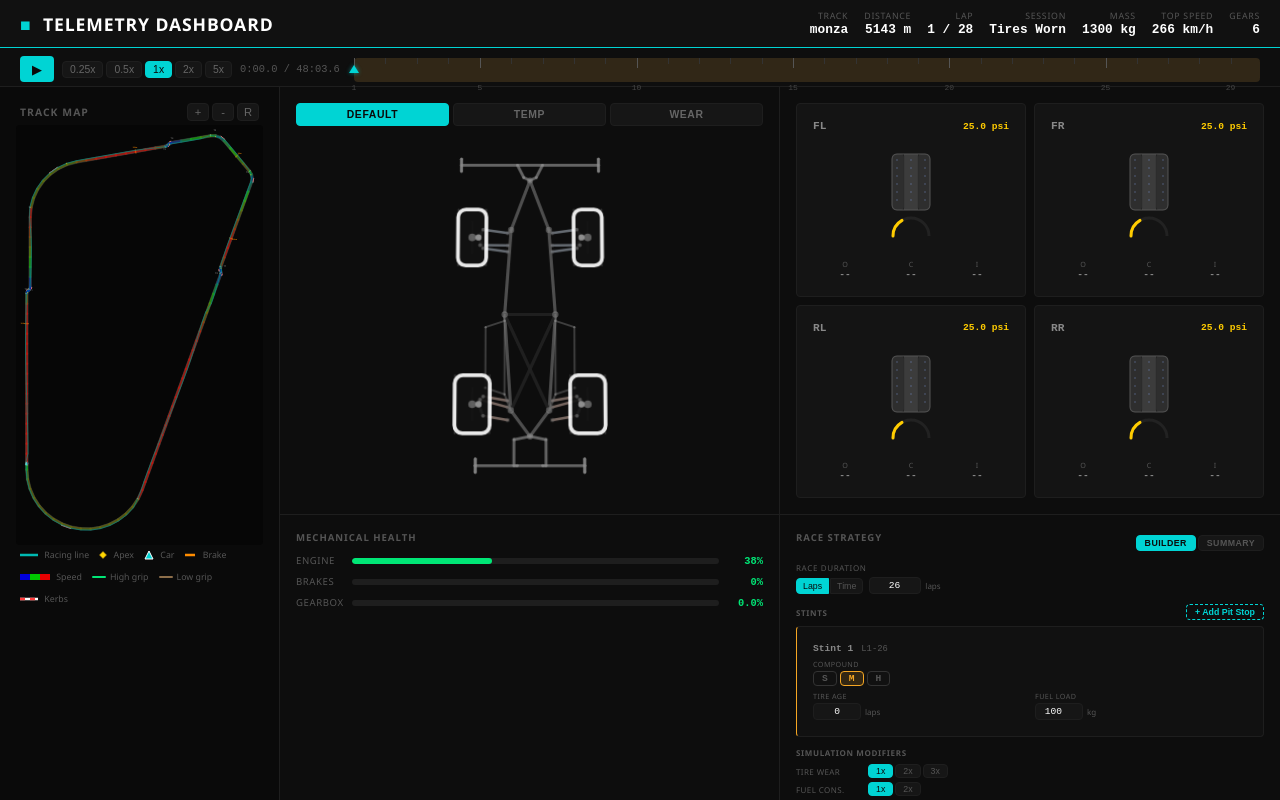
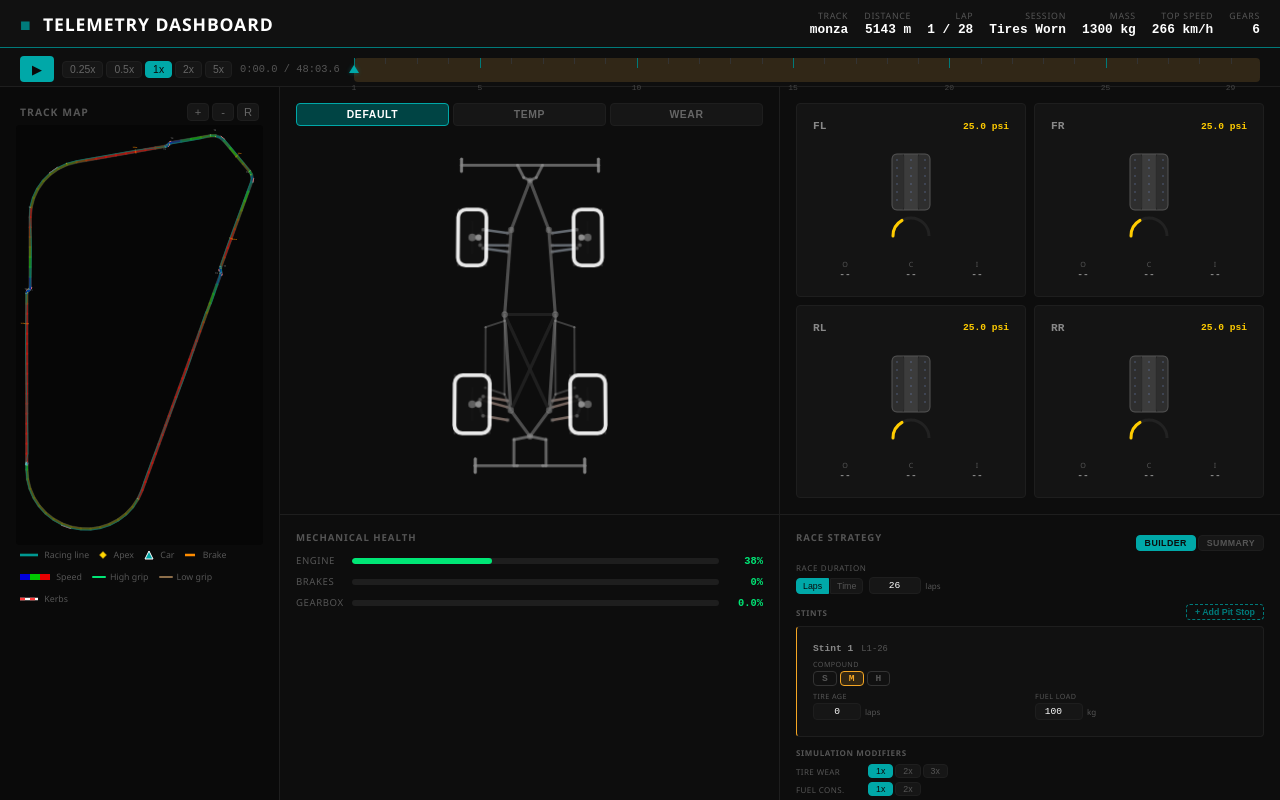
Before and after one commit to Reconnecting18/Telemetry-Simulation, a React (Vite) app in the folder web/: page / in a window 1280 px wide. Built offline with nearby package versions, Linux system fonts and the light colour scheme.

Commit message:
fix: theme cyan accent tone down

```diff
--- a/web/src/App.css
+++ b/web/src/App.css
@@ -10,7 +10,7 @@ body {
 /* ---- Header ---- */
 header {
   background: #111111;
-  border-bottom: 1px solid #00d4d4;
+  border-bottom: 1px solid #007a7a;
   padding: 10px 20px;
   display: flex;
   align-items: center;
@@ -26,7 +26,7 @@ header {
   white-space: nowrap;
 }
 
-.accent { color: #00d4d4; margin-right: 6px; }
+.accent { color: #007a7a; margin-right: 6px; }
 
 .header-stats {
   display: flex;
@@ -127,7 +127,7 @@ header {
 }
 
 .play-btn {
-  background: #00d4d4;
+  background: #00a8a8;
   color: #0a0a0a;
   border: none;
   border-radius: 4px;
@@ -139,7 +139,7 @@ header {
   align-items: center;
   justify-content: center;
 }
-.play-btn:hover { background: #00e8e8; }
+.play-btn:hover { background: #00bcbc; }
 
 .time-display {
   font-family: 'Courier New', monospace;
@@ -162,11 +162,11 @@ header {
   cursor: pointer;
 }
 .speed-btn.active {
-  background: #00d4d4;
+  background: #00a8a8;
   color: #0a0a0a;
-  border-color: #00d4d4;
+  border-color: #00a8a8;
 }
-.speed-btn:hover:not(.active) { border-color: #00d4d4; }
+.speed-btn:hover:not(.active) { border-color: #007a7a; }
 
 /* Race Timeline Bar */
 .race-timeline {
@@ -199,7 +199,7 @@ header {
 }
 .lap-tick.major {
   height: 10px;
-  background: #555555;
+  background: #007a7a;
 }
 
 .timeline-progress {
@@ -207,7 +207,7 @@ header {
   top: 0;
   left: 0;
   height: 100%;
-  background: rgba(0, 212, 212, 0.08);
+  background: rgba(0, 68, 68, 0.25);
   border-radius: 4px 0 0 4px;
   pointer-events: none;
 }
@@ -217,7 +217,7 @@ header {
   top: -2px;
   transform: translateX(-5px);
   pointer-events: none;
-  filter: drop-shadow(0 0 2px rgba(0,212,212,0.6));
+  filter: drop-shadow(0 0 2px rgba(0,168,168,0.4));
   z-index: 2;
 }
 
@@ -295,7 +295,7 @@ header {
   align-items: center;
   justify-content: center;
 }
-.map-btn:hover { border-color: #00d4d4; color: #ffffff; }
+.map-btn:hover { border-color: #007a7a; color: #ffffff; }
 
 .track-map-viewport {
   flex: 1;
@@ -387,11 +387,11 @@ header {
   transition: all 0.15s;
 }
 .toggle-btn.active {
-  background: #00d4d4;
-  color: #0a0a0a;
-  border-color: #00d4d4;
+  background: #004444;
+  color: #ffffff;
+  border-color: #00a8a8;
 }
-.toggle-btn:hover:not(.active) { border-color: #00d4d4; color: #888888; }
+.toggle-btn:hover:not(.active) { border-color: #007a7a; color: #888888; }
 
 .car-svg {
   display: block;
@@ -554,8 +554,8 @@ header {
   letter-spacing: 0.05em;
   cursor: pointer;
 }
-.strat-view-btn.active { background: #00d4d4; color: #0a0a0a; border-color: #00d4d4; }
-.strat-view-btn:hover:not(.active):not(:disabled) { border-color: #00d4d4; color: #888888; }
+.strat-view-btn.active { background: #00a8a8; color: #0a0a0a; border-color: #00a8a8; }
+.strat-view-btn:hover:not(.active):not(:disabled) { border-color: #007a7a; color: #888888; }
 .strat-view-btn:disabled { opacity: 0.3; cursor: default; }
 
 /* -- Strategy Builder -- */
@@ -591,7 +591,7 @@ header {
 }
 .strat-dur-btn:first-child { border-radius: 4px 0 0 4px; }
 .strat-dur-btn:last-child  { border-radius: 0 4px 4px 0; }
-.strat-dur-btn.active { background: #00d4d4; color: #0a0a0a; border-color: #00d4d4; }
+.strat-dur-btn.active { background: #00a8a8; color: #0a0a0a; border-color: #00a8a8; }
 
 /* -- Stint Section -- */
 .strat-stints-section { display: flex; flex-direction: column; gap: 6px; }
@@ -612,15 +612,15 @@ header {
 
 .strat-add-stint {
   background: transparent;
-  color: #00d4d4;
-  border: 1px dashed #00d4d4;
+  color: #007a7a;
+  border: 1px dashed #007a7a;
   border-radius: 4px;
   padding: 2px 8px;
   font-size: 0.55rem;
   font-weight: 600;
   cursor: pointer;
 }
-.strat-add-stint:hover { background: rgba(0,212,212,0.1); }
+.strat-add-stint:hover { background: #004444; }
 .strat-add-stint:disabled { opacity: 0.3; cursor: default; }
 
 .strat-stint-list { display: flex; flex-direction: column; gap: 4px; }
@@ -713,7 +713,7 @@ header {
   text-align: right;
   font-variant-numeric: tabular-nums;
 }
-.stint-input:focus { outline: none; border-color: #00d4d4; }
+.stint-input:focus { outline: none; border-color: #007a7a; }
 
 .stint-input-lg { width: 52px; }
 
@@ -751,8 +751,8 @@ header {
   position: relative;
 }
 .pit-check input[type="checkbox"]:checked {
-  background: #00d4d4;
-  border-color: #00d4d4;
+  background: #00a8a8;
+  border-color: #00a8a8;
 }
 .pit-check input[type="checkbox"]:checked::after {
   content: '';
@@ -802,8 +802,8 @@ header {
   font-size: 0.55rem;
   cursor: pointer;
 }
-.strat-multi-btn.active { background: #00d4d4; color: #0a0a0a; border-color: #00d4d4; }
-.strat-multi-btn:hover:not(.active) { border-color: #00d4d4; }
+.strat-multi-btn.active { background: #00a8a8; color: #0a0a0a; border-color: #00a8a8; }
+.strat-multi-btn:hover:not(.active) { border-color: #007a7a; }
 
 .strat-slider-row {
   display: flex;
@@ -833,7 +833,7 @@ header {
   width: 10px;
   height: 10px;
   border-radius: 50%;
-  background: #00d4d4;
+  background: #007a7a;
   cursor: pointer;
 }
 
@@ -870,7 +870,7 @@ header {
   position: relative;
   padding: 0;
 }
-.strat-toggle-switch.on { background: #00d4d4; border-color: #00d4d4; }
+.strat-toggle-switch.on { background: #00a8a8; border-color: #00a8a8; }
 
 .strat-toggle-knob {
   position: absolute;
@@ -886,9 +886,9 @@ header {
 
 /* -- Run Button -- */
 .strat-run-btn {
-  background: #00d4d4;
-  color: #0a0a0a;
-  border: none;
+  background: #0a0a0a;
+  color: #00a8a8;
+  border: 1px solid #00a8a8;
   border-radius: 4px;
   padding: 8px 0;
   font-size: 0.65rem;
@@ -896,10 +896,10 @@ header {
   letter-spacing: 0.1em;
   text-transform: uppercase;
   cursor: pointer;
-  transition: background 0.15s;
+  transition: all 0.15s;
   margin-top: auto;
 }
-.strat-run-btn:hover { background: #00e8e8; }
+.strat-run-btn:hover { background: #00a8a8; color: #0a0a0a; }
 
 /* -- Strategy Summary -- */
 .strategy-summary { display: flex; flex-direction: column; gap: 10px; }
@@ -920,7 +920,7 @@ header {
   gap: 2px;
 }
 
-.summary-stat.highlight { border-color: #00d4d4; }
+.summary-stat.highlight { border-color: #007a7a; }
 
 .summary-stat-label {
   font-size: 0.45rem;
--- a/web/src/components/PlaybackControls.jsx
+++ b/web/src/components/PlaybackControls.jsx
@@ -123,7 +123,7 @@ export default function PlaybackControls({
         {/* Current position triangle */}
         <div className="timeline-cursor" style={{ left: `${frac * 100}%` }}>
           <svg width="10" height="8" viewBox="0 0 10 8">
-            <polygon points="5,0 10,8 0,8" fill="#00d4d4" />
+            <polygon points="5,0 10,8 0,8" fill="#00a8a8" />
           </svg>
         </div>
 
--- a/web/src/components/TimeChart.jsx
+++ b/web/src/components/TimeChart.jsx
@@ -33,7 +33,7 @@ function TimeChartInner({ title, data, lines, currentTime, onSeek }) {
           />
           <Legend wrapperStyle={{ fontSize: 11 }} />
           {currentTime != null && (
-            <ReferenceLine x={currentTime} stroke="#00d4d4" strokeDasharray="4 2" strokeWidth={2} />
+            <ReferenceLine x={currentTime} stroke="#00a8a8" strokeDasharray="4 2" strokeWidth={2} />
           )}
           {lines.map(({ key, name, color }) => (
             <Line
--- a/web/src/components/TrackMap.jsx
+++ b/web/src/components/TrackMap.jsx
@@ -501,7 +501,7 @@ export default function TrackMap({ trackNodes, racingLineData, speedData, brakin
           {rlPoints && (
             <polyline
               points={rlPoints}
-              stroke="#00d4d4" strokeWidth={1.5}
+              stroke="#00a8a8" strokeWidth={1.5}
               fill="none" opacity={0.85}
               strokeLinecap="round" strokeLinejoin="round"
             />
@@ -552,7 +552,7 @@ export default function TrackMap({ trackNodes, racingLineData, speedData, brakin
             return (
               <line key={`trail-${i}`}
                 x1={prev.x} y1={prev.y} x2={pt.x} y2={pt.y}
-                stroke="#00d4d4" strokeWidth={Math.max(0.5, pt.t * 4)}
+                stroke="#00a8a8" strokeWidth={Math.max(0.5, pt.t * 4)}
                 strokeLinecap="round"
                 opacity={pt.t * 0.7} />
             )
@@ -561,7 +561,7 @@ export default function TrackMap({ trackNodes, racingLineData, speedData, brakin
           {/* ── Car arrow (directional triangle) ── */}
           <g transform={`translate(${carPos.x},${carPos.y}) rotate(${headingDeg.toFixed(1)})`}>
             <polygon points="0,-8 5,6 -5,6"
-              fill="#00d4d4" stroke="white" strokeWidth={1.2}
+              fill="#00a8a8" stroke="white" strokeWidth={1.2}
               strokeLinejoin="round" />
           </g>
         </svg>
@@ -572,7 +572,7 @@ export default function TrackMap({ trackNodes, racingLineData, speedData, brakin
         <span className="legend-item">
           <svg width="18" height="6" style={{ display:'inline-block', verticalAlign:'middle' }}>
             <line x1="0" y1="3" x2="18" y2="3" stroke="#006655" strokeWidth="3" />
-            <line x1="0" y1="3" x2="18" y2="3" stroke="#00d4d4" strokeWidth="1.5" />
+            <line x1="0" y1="3" x2="18" y2="3" stroke="#00a8a8" strokeWidth="1.5" />
           </svg>
           &nbsp;Racing line
         </span>
@@ -586,7 +586,7 @@ export default function TrackMap({ trackNodes, racingLineData, speedData, brakin
         )}
         <span className="legend-item">
           <svg width="10" height="10" style={{ display:'inline-block', verticalAlign:'middle' }}>
-            <polygon points="5,1 9,9 1,9" fill="#00d4d4" stroke="white" strokeWidth="1" />
+            <polygon points="5,1 9,9 1,9" fill="#00a8a8" stroke="white" strokeWidth="1" />
           </svg>
           &nbsp;Car
         </span>
--- a/web/src/utils/colors.js
+++ b/web/src/utils/colors.js
@@ -1,6 +1,6 @@
 export const COLORS = {
-  accent:     '#00d4d4',
-  velocity:   '#00d4d4',
+  accent:     '#00a8a8',
+  velocity:   '#00a8a8',
   lateral_g:  '#f5a623',
   long_g:     '#4a90e2',
   drag:       '#00e676',
```
Also changed, not shown: 5 other files (tests, documents, lock files or other folders).
